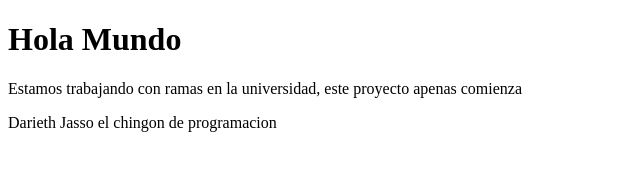
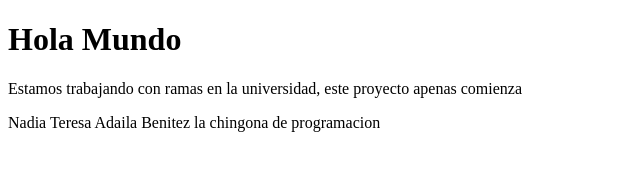
Before and after one commit to Darieth02/repos3, a plain HTML site: page index.html in a window 1280 px wide. Shown: the whole page, without its empty margins (0-640 px from the left). Drawn offline with Linux system fonts and the light colour scheme.

Commit message:
Se cambio al nombre de la mastra

```diff
--- a/index.html
+++ b/index.html
@@ -13,7 +13,7 @@
     <p>
         Estamos trabajando con ramas en la universidad, este proyecto apenas comienza
     </p>
-    <p>Darieth Jasso el chingon de programacion</p>
+    <p>Nadia Teresa Adaila Benitez la chingona de programacion</p>
 </body>
 
 </html>
```
